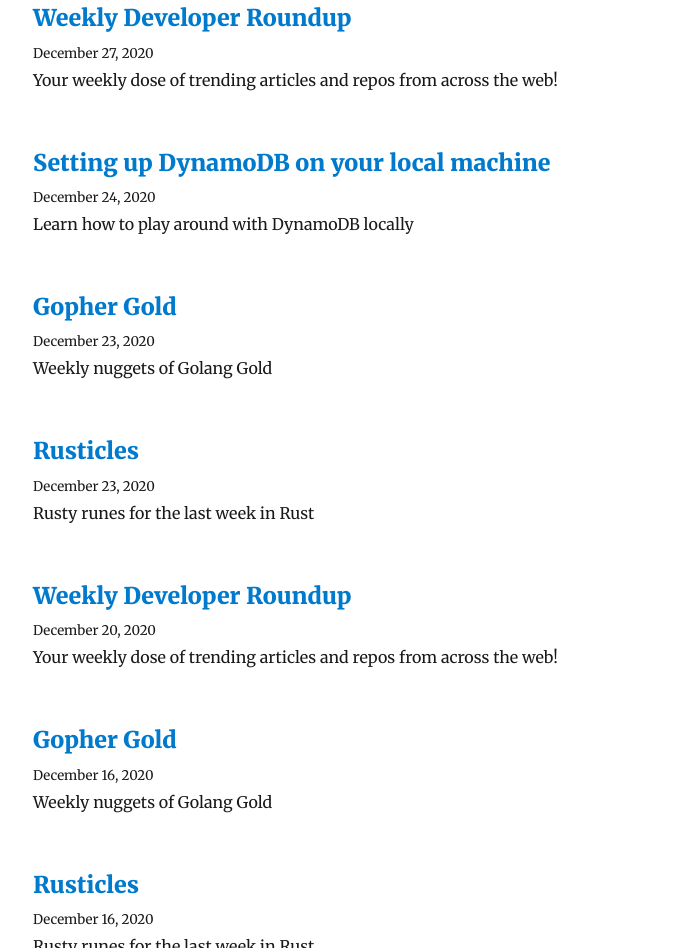
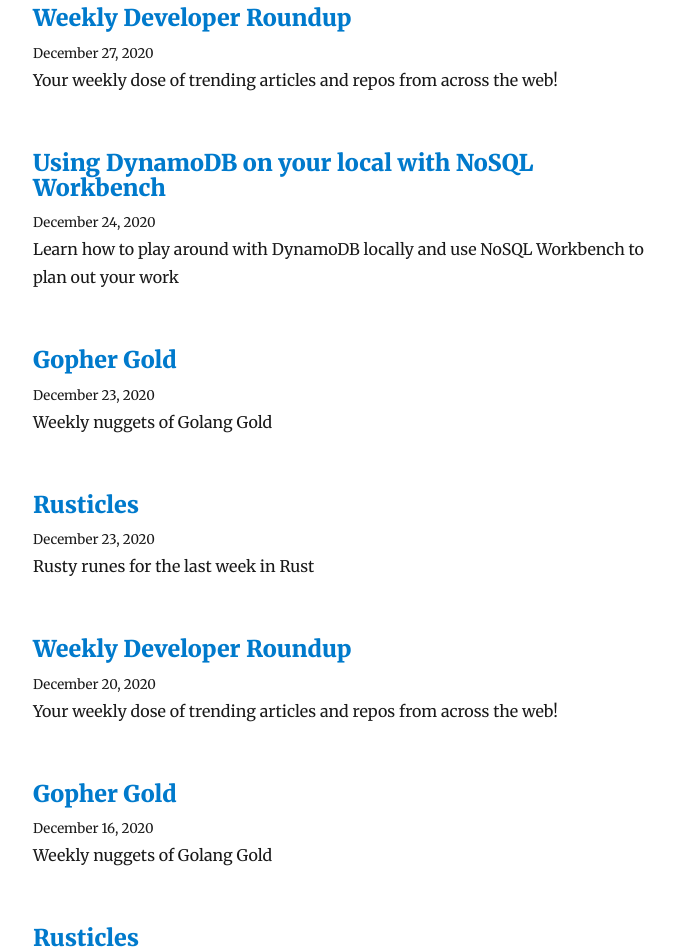
Before and after one commit to okeeffed/dennisokeeffe-blog, a Gatsby site: page / in a window 1280 px wide. Shown: the part 1155-2103 px from the top of the page, without its empty margins (292-967 px from the left). Built offline with nearby package versions, Linux system fonts and the light colour scheme; Gatsby itself is replaced by a stand-in of ours; some packages are replaced by stand-ins of ours.

```diff
--- a/content/blog/2020-12-24-setting-up-dynamodb-on-your-local-machine.md
+++ b/content/blog/2020-12-24-setting-up-dynamodb-on-your-local-machine.md
@@ -1,6 +1,6 @@
 ---
-title: Setting up DynamoDB on your local machine
-description: Learn how to play around with DynamoDB locally
+title: Using DynamoDB on your local with NoSQL Workbench
+description: Learn how to play around with DynamoDB locally and use NoSQL Workbench to plan out your work
 date: "2020-12-24"
 ---
 
@@ -132,3 +132,5 @@
 
 1. [Setting up DynamoDB on your computer](https://docs.aws.amazon.com/amazondynamodb/latest/developerguide/DynamoDBLocal.DownloadingAndRunning.html)
 2. [NoSQL Workbench](https://docs.aws.amazon.com/amazondynamodb/latest/developerguide/workbench.html)
+
+_Image credit: [Lars Kienle](https://unsplash.com/@larskienle)_
```
Also changed, not shown: content/assets/2020-12-24-setting-up-dynamodb-on-your-local-machine-main-image.png (added), icons/aws-dynamodb.png (added).
